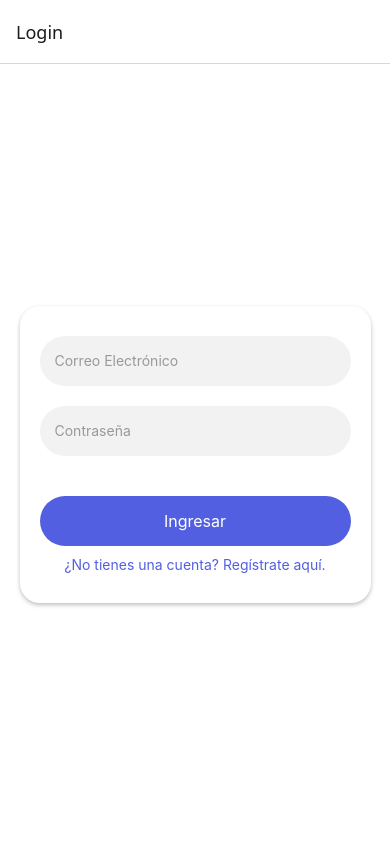
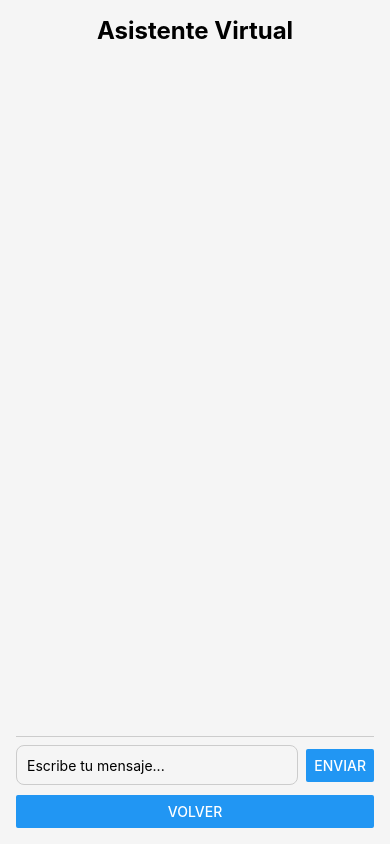
Before and after one commit to kttt11/ejercicioReact, a React Native app: screen /ChatAssistantScreen in a window 390 px wide. Built offline with nearby package versions, Linux system fonts and the light colour scheme.

Commit message:
PANTALLA CHATBOT E IDENTIFICADOR DE CUERPOS

```diff
--- a/src/App.js
+++ b/src/App.js
@@ -3,12 +3,14 @@ import React from 'react';
 import { NavigationContainer } from '@react-navigation/native';
 import { createStackNavigator } from '@react-navigation/stack';
 import { StatusBar } from 'expo-status-bar';
-import { StyleSheet, Text, View } from 'react-native';
+import { StyleSheet } from 'react-native';
+import 'react-native-gesture-handler';
+
 import LoginScreen from './screens/LoginScreen';
 import HomeScreen from './screens/HomeScreen';
 import RegistroScreen from './screens/RegistroScreen';
-// Only import react-native-gesture-handler on native platforms
-import 'react-native-gesture-handler';
+import ChatAssistantScreen from './screens/ChatAssistantScreen';
+import BodyScreen from './screens/BodyScreen';
 
 const Stack = createStackNavigator();
 
@@ -17,9 +19,11 @@ export default function App() {
     <NavigationContainer>
       <StatusBar style="auto" />
       <Stack.Navigator initialRouteName="Login">
-        <Stack.Screen name="Login" component={LoginScreen} />
-        <Stack.Screen name="Home" component={HomeScreen} />
-        <Stack.Screen name="Registro" component={RegistroScreen} />
+        <Stack.Screen name="Login" component={LoginScreen} options={{ headerShown: false }} />
+        <Stack.Screen name="Home" component={HomeScreen} options={{ headerShown: false }} />
+        <Stack.Screen name="Registro" component={RegistroScreen} options={{ headerShown: false }} />
+        <Stack.Screen name="BodyScreen" component={BodyScreen} options={{ headerShown: false }} />
+        <Stack.Screen name="ChatAssistantScreen" component={ChatAssistantScreen} options={{ headerShown: false }} />
       </Stack.Navigator>
     </NavigationContainer>
   );
--- /dev/null
+++ b/src/screens/BodyScreen.js
@@ -0,0 +1,138 @@
+import React, { useState } from 'react';
+import { View, Text, StyleSheet, Button, Image } from 'react-native';
+import * as ImagePicker from 'expo-image-picker';
+import { useNavigation } from '@react-navigation/native';
+
+const BodyScreen = () => {
+  const [selectedImage, setSelectedImage] = useState(null);
+  const [analysisResult, setAnalysisResult] = useState('');
+  const navigation = useNavigation();
+
+  // Función para seleccionar una imagen desde la galería
+  const pickImage = async () => {
+    let result = await ImagePicker.launchImageLibraryAsync({
+      mediaTypes: ImagePicker.MediaTypeOptions.Images,
+      allowsEditing: true,
+      aspect: [4, 5],
+      quality: 1,
+    });
+
+    if (!result.canceled) {
+      setSelectedImage(result.assets[0].uri);
+      setAnalysisResult(''); // Limpiar resultado anterior
+    }
+  };
+
+  // Función para enviar la imagen al backend FastAPI
+  const analyzeBody = async () => {
+    if (!selectedImage) {
+      setAnalysisResult('Por favor, sube una imagen antes de analizar.');
+      return;
+    }
+
+    try {
+      setAnalysisResult('Analizando imagen...');
+
+      // Aquí deberías hacer una solicitud a tu backend FastAPI
+      const formData = new FormData();
+      formData.append('file', {
+        uri: selectedImage,
+        name: 'image.jpg',
+        type: 'image/jpeg',
+      });
+
+      // Simulación de espera (aquí iría la llamada real a FastAPI)
+      setTimeout(() => {
+        setAnalysisResult('¡Análisis completado! Tipo de cuerpo: Atlético 💪');
+      }, 2000);
+    } catch (error) {
+      setAnalysisResult('Error al analizar la imagen.');
+    }
+  };
+
+  return (
+    <View style={styles.container}>
+      {/* Mensaje superior izquierdo */}
+      <Text style={styles.topText}>Veamos qué tipo de cuerpo tienes</Text>
+
+      {/* Mensaje central */}
+      <Text style={styles.instructionText}>Sube una foto de tu cuerpo completo aquí</Text>
+
+      {/* Área de carga de imagen */}
+      <View style={styles.imageUploadContainer}>
+        {selectedImage ? (
+          <Image source={{ uri: selectedImage }} style={styles.uploadedImage} />
+        ) : (
+          <Button title="Subir Foto" onPress={pickImage} />
+        )}
+      </View>
+
+      {/* Botón para analizar la imagen */}
+      <Button title="Analizar tu cuerpo" onPress={analyzeBody} />
+
+      {/* Cuadro para mostrar el resultado */}
+      {analysisResult ? (
+        <View style={styles.resultContainer}>
+          <Text style={styles.resultText}>{analysisResult}</Text>
+        </View>
+      ) : null}
+
+      {/* Botón para regresar a la pantalla de inicio */}
+      <Button
+        title="Regresar a Inicio"
+        onPress={() => navigation.navigate('Home')}
+      />
+    </View>
+  );
+};
+
+// **Estilos**
+const styles = StyleSheet.create({
+  container: {
+    flex: 1,
+    justifyContent: 'center', // Centra verticalmente
+    alignItems: 'center', // Centra horizontalmente
+    backgroundColor: '#f5f5f5',
+    paddingHorizontal: 20, // Añade espacio horizontal
+  },
+  topText: {
+    alignSelf: 'flex-start',
+    fontSize: 18,
+    fontWeight: 'bold',
+    marginBottom: 10,
+    textAlign: 'left', // Asegura que el texto esté alineado a la izquierda
+  },
+  instructionText: {
+    fontSize: 16,
+    marginBottom: 20,
+    textAlign: 'center',
+  },
+  imageUploadContainer: {
+    width: 200,
+    height: 250,
+    borderWidth: 1,
+    borderColor: '#ccc',
+    justifyContent: 'center',
+    alignItems: 'center',
+    marginBottom: 20,
+  },
+  uploadedImage: {
+    width: '100%',
+    height: '100%',
+  },
+  resultContainer: {
+    marginTop: 20,
+    padding: 10,
+    borderWidth: 1,
+    borderColor: '#000',
+    backgroundColor: '#fff',
+    width: '80%',
+    alignItems: 'center',
+  },
+  resultText: {
+    fontSize: 16,
+    fontWeight: 'bold',
+  },
+});
+
+export default BodyScreen;
--- /dev/null
+++ b/src/screens/ChatAssistantScreen.js
@@ -0,0 +1,161 @@
+import React, { useState, useRef } from 'react';
+import { View, Text, TextInput, Button, FlatList,StyleSheet,} from 'react-native';
+import { speak, isSpeakingAsync, stop } from 'expo-speech';
+import { useNavigation } from '@react-navigation/native';
+
+const ChatAssistantScreen = () => {
+  const [chat, setChat] = useState([]); // Mensajes de chat
+  const [userInput, setUserInput] = useState(''); // Entrada del usuario
+  const [isSpeaking, setIsSpeaking] = useState(false); // Estado para el manejo de voz
+
+  const flatListRef = useRef(null); // Referencia para el FlatList
+  const navigation = useNavigation(); // Navegación para el botón de "Volver"
+
+  // Maneja el envío del mensaje
+  const handleSendMessage = () => {
+    if (userInput.trim() === '') return;
+
+    const newUserMessage = {
+      id: `${chat.length}`,
+      role: 'user',
+      text: userInput,
+    };
+
+    const updatedChat = [...chat, newUserMessage];
+
+    // Simulación de respuesta automática
+    const botReply = {
+      id: `${updatedChat.length}`,
+      role: 'assistant',
+      text: 'Este es un ejemplo de respuesta automática.',
+    };
+
+    const finalChat = [...updatedChat, botReply];
+    setChat(finalChat);
+    setUserInput('');
+    setTimeout(() => flatListRef.current?.scrollToEnd({ animated: true }), 100);
+  };
+
+  // Maneja la síntesis de voz
+  const handleSpeech = async (text) => {
+    if (isSpeaking) {
+      stop();
+      setIsSpeaking(false);
+    } else {
+      if (!(await isSpeakingAsync())) {
+        speak(text);
+        setIsSpeaking(true);
+      }
+    }
+  };
+
+  // Renderizado de cada mensaje
+  const renderChatItem = ({ item }) => (
+    <View
+      style={[
+        styles.chatItem,
+        item.role === 'user' ? styles.userChatItem : styles.modelChatItem,
+      ]}
+    >
+      <Text style={styles.chatText}>{item.text}</Text>
+      {item.role === 'assistant' && (
+        <View style={styles.speakerButton}>
+          <Button title="🔊" onPress={() => handleSpeech(item.text)} color="#fff" />
+        </View>
+      )}
+    </View>
+  );
+
+  return (
+    <View style={styles.container}>
+      <Text style={styles.header}>Asistente Virtual</Text>
+
+      <FlatList
+        ref={flatListRef}
+        data={chat}
+        keyExtractor={(item) => item.id}
+        renderItem={renderChatItem}
+        style={styles.chatContainer}
+      />
+
+      <View style={styles.inputContainer}>
+        <TextInput
+          style={styles.textInput}
+          placeholder="Escribe tu mensaje..."
+          value={userInput}
+          onChangeText={setUserInput}
+        />
+        <Button title="Enviar" onPress={handleSendMessage} />
+      </View>
+
+      <View style={styles.goBackButton}>
+        <Button title="Volver" onPress={() => navigation.goBack()} />
+      </View>
+    </View>
+  );
+};
+
+// Estilos
+const styles = StyleSheet.create({
+  container: {
+    flex: 1,
+    padding: 16,
+    backgroundColor: '#f5f5f5',
+  },
+  header: {
+    fontSize: 24,
+    fontWeight: 'bold',
+    textAlign: 'center',
+    marginBottom: 16,
+  },
+  chatContainer: {
+    flex: 1,
+    marginBottom: 10,
+  },
+  textInput: {
+    flex: 1,
+    height: 40,
+    borderColor: '#ccc',
+    borderWidth: 1,
+    borderRadius: 8,
+    paddingHorizontal: 10,
+    marginRight: 8,
+  },
+  inputContainer: {
+    flexDirection: 'row',
+    alignItems: 'center',
+    justifyContent: 'space-between',
+    borderTopWidth: 1,
+    borderTopColor: '#ccc',
+    paddingTop: 8,
+  },
+  goBackButton: {
+    marginTop: 10,
+  },
+  chatItem: {
+    marginBottom: 10,
+    padding: 10,
+    borderRadius: 10,
+    maxWidth: '70%',
+    position: 'relative',
+  },
+  userChatItem: {
+    alignSelf: 'flex-end',
+    backgroundColor: '#007AFF',
+  },
+  modelChatItem: {
+    alignSelf: 'flex-start',
+    backgroundColor: '#000',
+  },
+  chatText: {
+    fontSize: 16,
+    color: '#fff',
+  },
+  speakerButton: {
+    position: 'absolute',
+    bottom: 5,
+    right: 5,
+  },
+});
+
+export default ChatAssistantScreen;
--- a/src/screens/HomeScreen.js
+++ b/src/screens/HomeScreen.js
@@ -1,34 +1,59 @@
 import React from 'react';
-import { View, Text, Button, StyleSheet } from 'react-native';
+import { View, Text, Button, StyleSheet, ScrollView } from 'react-native';
 
 const HomeScreen = ({ navigation }) => {
   return (
-    <View style={styles.container}>
+    <ScrollView contentContainerStyle={styles.container}>
       <Text style={styles.welcomeText}>¡Bienvenido al Asistente Virtual de Gimnasio!</Text>
       <Text style={styles.subtitle}>¿Qué te gustaría hacer hoy?</Text>
 
       <View style={styles.buttonContainer}>
+        {/* Botón para Ver Rutinas */}
+        <View style={styles.buttonWrapper}>
           <Button
             title="Ver Rutinas"
             onPress={() => navigation.navigate('WorkoutScreen')}
           />
+        </View>
+
+        {/* Botón para Mi Perfil */}
+        <View style={styles.buttonWrapper}>
           <Button
             title="Mi Perfil"
             onPress={() => navigation.navigate('ProfileScreen')}
           />
+        </View>
+
+        {/* Botón para Ejercicios */}
+        <View style={styles.buttonWrapper}>
           <Button
             title="Ejercicios"
-          onPress={() => navigation.navigate('EjerciciosScreen')} // Nombre correcto de la pantalla
+            onPress={() => navigation.navigate('EjerciciosScreen')}
+          />
+        </View>
+
+        <View style={styles.buttonWrapper}>
+  <Button
+    title="TU CUERPO"
+    onPress={() => navigation.navigate('BodyScreen')}
+  />
+</View>
+
+        {/* Botón para Chatear con Asistente */}
+        <View style={styles.buttonWrapper}>
+          <Button
+            title="Chatea con tu asistente personal"
+            onPress={() => navigation.navigate('ChatAssistantScreen')}
           />
         </View>
       </View>
+    </ScrollView>
   );
 };
 
 const styles = StyleSheet.create({
   container: {
-    flex: 1,
-    justifyContent: 'center',
+    flexGrow: 1,
     alignItems: 'center',
     padding: 16,
     backgroundColor: '#f5f5f5',
@@ -47,7 +72,9 @@ const styles = StyleSheet.create({
   buttonContainer: {
     width: '100%',
     paddingHorizontal: 20,
-    marginTop: 20,
+  },
+  buttonWrapper: {
+    marginVertical: 10, // Espaciado entre botones
   },
 });
 
```
Also changed, not shown: package.json (+6 -3 lines), src/navigation/AppNavigator.js (+12 -12 lines), 1 other file (tests, documents, lock files or other folders). Lines whose indentation alone changed are shown as unchanged.
